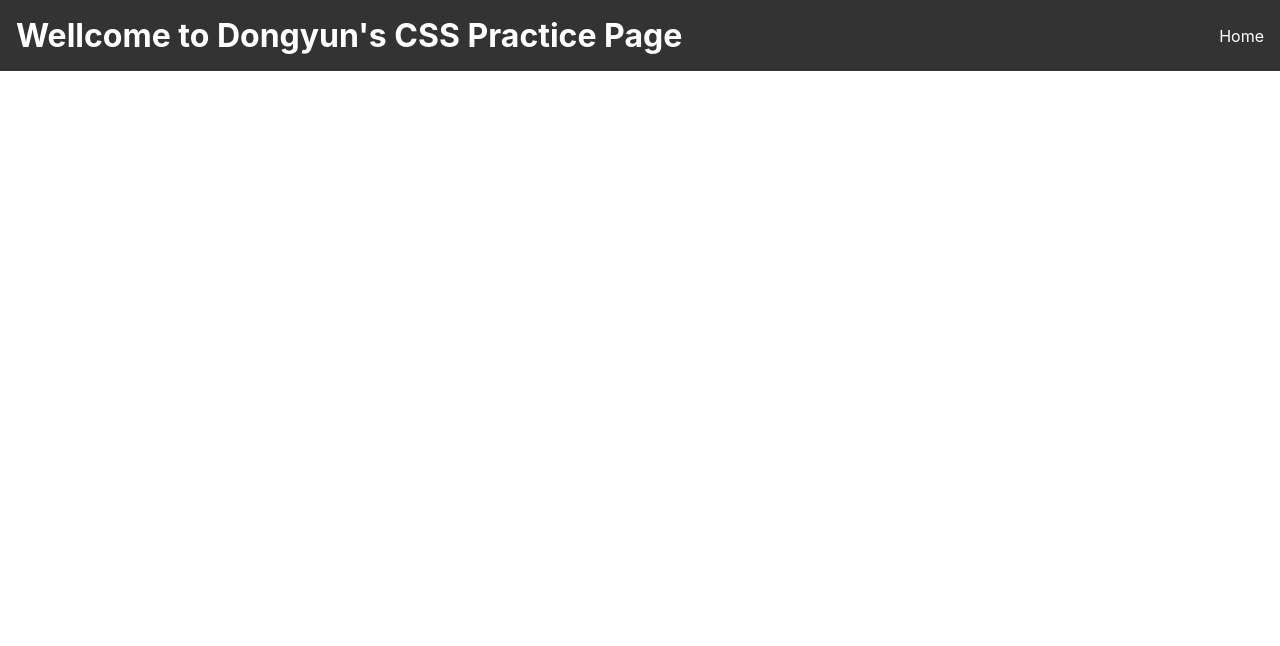
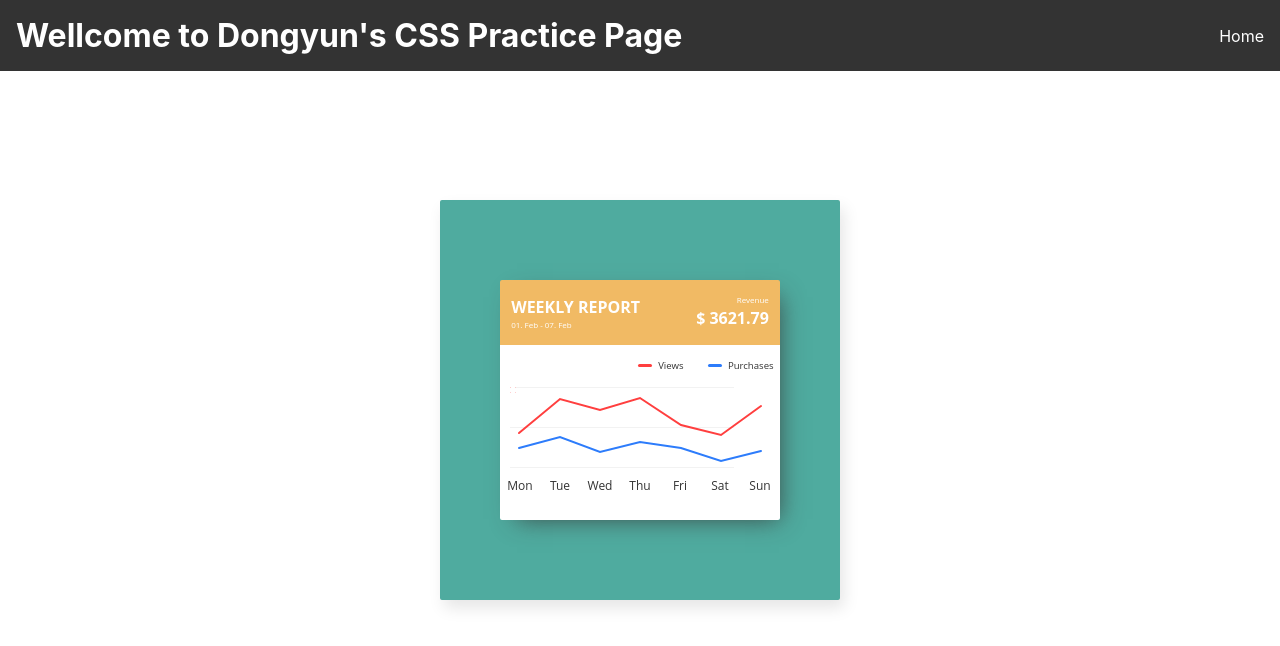
Before and after one commit to dongyunkim96/CSS-Experience, a React (Create React App) app in the folder my-app/: page /5 in a window 1280 px wide. Shown: the top 646 px of the page. Built offline with nearby package versions, Linux system fonts and the light colour scheme.

Commit message:
day 5 done

```diff
--- a/my-app/src/App.js
+++ b/my-app/src/App.js
@@ -7,6 +7,7 @@ import Page1 from './pages/1/Page1';
 import Page2 from './pages/2/Page2';
 import Page3 from './pages/3/Page3';
 import Page4 from './pages/4/Page4';
+import Page5 from './pages/5/Page5';
 
 function App() {
   return (
@@ -18,6 +19,7 @@ function App() {
         <Route path='/2' element={<Page2 />} />
         <Route path='/3' element={<Page3 />} />
         <Route path='/4' element={<Page4 />} />
+        <Route path='/5' element={<Page5 />} />
       </Routes>
     </AppContainer>
   );
--- /dev/null
+++ b/my-app/src/pages/5/Page5.js
@@ -0,0 +1,131 @@
+import React from 'react';
+
+import {
+  Days,
+  Day,
+  Frame,
+  Center,
+  Card,
+  CardHeader,
+  Date,
+  Svg,
+  Polyline,
+  BluePoint,
+  Tooltip,
+  Line,
+  Statistic,
+  Hint,
+  RedBar,
+  RedPoint,
+  Hints,
+  CardBody,
+  Revenue,
+  BlueBar,
+  RedData,
+  BlueData
+} from './Page5.styled';
+
+const Page5 = () => {
+    return (
+      <Frame>
+        <Center>
+          <Card>
+            <CardHeader>
+              <Date>
+                <h2>WEEKLY REPORT</h2>
+                <p>01. Feb - 07. Feb</p>
+              </Date>
+              <Revenue>
+                <p>Revenue</p>
+                <h2>$ 3621.79</h2>
+              </Revenue>
+            </CardHeader>
+            <CardBody>
+              <Hints>
+                <Hint>
+                  <RedBar />
+                  Views
+                </Hint>
+                <Hint>
+                  <BlueBar />
+                  Purchases
+                </Hint>
+              </Hints>
+              <Statistic>
+                <Line className="line-1" />
+                <Line className="line-2" />
+                <Line className="line-3" />
+                <RedData>
+                  <Svg>
+                    <Polyline points="9,46 50,12 90,23 130,11 171,38 211,48 251,19"></Polyline>
+                  </Svg>
+                  <div className="points">
+                    <RedPoint className="point-1">
+                      <Tooltip>458</Tooltip>
+                    </RedPoint>
+                    <RedPoint className="point-2">
+                      <Tooltip>812</Tooltip>
+                    </RedPoint>
+                    <RedPoint className="point-3">
+                      <Tooltip>746</Tooltip>
+                    </RedPoint>
+                    <RedPoint className="point-4">
+                      <Tooltip>877</Tooltip>
+                    </RedPoint>
+                    <RedPoint className="point-5">
+                      <Tooltip>517</Tooltip>
+                    </RedPoint>
+                    <RedPoint className="point-6">
+                      <Tooltip>434</Tooltip>
+                    </RedPoint>
+                    <RedPoint className="point-7">
+                      <Tooltip>458</Tooltip>
+                    </RedPoint>
+                  </div>
+                </RedData>
+                <BlueData>
+                  <Svg>
+                    <Polyline points="9,61 50,50 90,65 130,55 171,61 211,74 251,64"></Polyline>
+                  </Svg>
+                  <div className="points">
+                    <BluePoint className="point-1">
+                      <Tooltip>26</Tooltip>
+                    </BluePoint>
+                    <BluePoint className="point-2">
+                      <Tooltip>41</Tooltip>
+                    </BluePoint>
+                    <BluePoint className="point-3">
+                      <Tooltip>22</Tooltip>
+                    </BluePoint>
+                    <BluePoint className="point-4">
+                      <Tooltip>36</Tooltip>
+                    </BluePoint>
+                    <BluePoint className="point-5">
+                      <Tooltip>25</Tooltip>
+                    </BluePoint>
+                    <BluePoint className="point-6">
+                      <Tooltip>13</Tooltip>
+                    </BluePoint>
+                    <BluePoint className="point-7">
+                      <Tooltip>20</Tooltip>
+                    </BluePoint>
+                  </div>
+                </BlueData>
+              </Statistic>
+              <Days>
+                <Day>Mon</Day>
+                <Day>Tue</Day>
+                <Day>Wed</Day>
+                <Day>Thu</Day>
+                <Day>Fri</Day>
+                <Day>Sat</Day>
+                <Day>Sun</Day>
+              </Days>
+            </CardBody>
+          </Card>
+        </Center>
+      </Frame>
+    );
+  };
+
+  export default Page5;
--- /dev/null
+++ b/my-app/src/pages/5/Page5.styled.js
@@ -0,0 +1,231 @@
+import styled from 'styled-components';
+
+// Define styled components
+export const Frame = styled.div`
+  position: absolute;
+  top: 50%;
+  left: 50%;
+  width: 400px;
+  height: 400px;
+  margin-top: -200px;
+  margin-left: -200px;
+  border-radius: 2px;
+  box-shadow: 4px 8px 16px 0 rgba(0, 0, 0, 0.1);
+  overflow: hidden;
+  background: #4fab9f;
+  color: #333;
+  font-family: "Open Sans", Helvetica, sans-serif;
+  -webkit-font-smoothing: antialiased;
+  -moz-osx-font-smoothing: grayscale;
+`;
+
+export const Center = styled.div`
+  position: absolute;
+  top: 50%;
+  left: 50%;
+  transform: translate(-50%, -50%);
+`;
+
+export const Card = styled.div`
+  width: 280px;
+  height: 240px;
+  overflow: hidden;
+  border-radius: 2px;
+  box-shadow: 8px 8px 23px -9px rgba(57, 57, 57, 0.86);
+`;
+
+export const CardHeader = styled.div`
+  height: 65px;
+  background: #F1BA64;
+  display: flex;
+  justify-content: space-between;
+  align-items: center;
+  line-height: 0.4;
+  padding: 0 0.7rem;
+`;
+
+export const Date = styled.div`
+  color: #fff;
+  font-size: .5rem;
+  >h2 {
+    font-size: 1rem;
+  }
+`;
+
+export const Revenue = styled.div`
+  text-align: end;
+  color: #fff;
+  font-size: .5rem;
+  >h2 {
+    font-size: 1rem;
+  }
+`;
+
+export const CardBody = styled.div`
+  height: 300px;
+  background: #fff;
+`;
+
+export const Hints = styled.legend`
+  text-align: end;
+  padding: 0.9rem 0.4rem;
+  display: flex;
+  justify-content: right;
+  gap: 1.5rem;
+`;
+
+export const Hint = styled.span`
+  font-size: 0.6rem;
+  display: flex;
+  align-items: center;
+  gap: 0.4rem;
+`;
+
+export const Bar = styled.div`
+  width: 14px;
+  height: 3px;
+  border-radius: 2px;
+`;
+
+export const BlueBar = styled(Bar)`
+  background: #2d7cfb;
+`;
+
+export const RedBar = styled(Bar)`
+  background: #ff3f3f;
+`;
+
+export const Statistic = styled.div`
+  position: relative;
+  height: 81px;
+  width: 80%;
+  margin: 0 auto;
+  margin-left: 10px;
+  margin-bottom: 0.6rem;
+`;
+
+export const Line = styled.div`
+  position: absolute;
+  left: 0;
+  right: 0;
+  height: 1px;
+  background: #f2f2f2;
+  top: 0;
+
+  &.line-2 {
+    top: 40px;
+  }
+
+  &.line-3 {
+    top: 80px;
+    bottom: 0;
+  }
+`;
+
+export const Svg = styled.svg`
+  position: absolute;
+  top: 0;
+  left: 0;
+  right: 0;
+  bottom: 0;
+`;
+
+export const Polyline = styled.polyline`
+  fill: none;
+  stroke-width: 2;
+  stroke-linecap: round;
+`;
+
+export const Data = styled.div`
+  position: relative;
+
+  svg {
+    position: absolute;
+    top: 0;
+    left: 0;
+    right: 0;
+    bottom: 0;
+  }
+
+  polyline {
+    fill: none;
+    stroke-width: 2;
+    stroke-linecap: round;
+  }
+`;
+
+export const RedData = styled(Data)`
+  polyline {
+    stroke: #ff3f3f;
+  }
+`;
+
+export const BlueData = styled(Data)`
+  polyline {
+    stroke: #2d7cfb;
+  }
+`;
+
+export const Tooltip = styled.div`
+  position: absolute;
+  bottom: 13px;
+  left: 50%;
+  transform: translate3d(-50%, 10px, 0);
+  font-weight: 600;
+  font-size: 11px;
+  line-height: 11px;
+  color: #fff;
+  padding: 8px 6px;
+  border-radius: 3px;
+  visibility: hidden;
+  opacity: 0;
+  transition: transform 0.4s ease-out 0s, opacity 0.4s ease-out 0s;
+
+  &:after {
+    position: absolute;
+    display: block;
+    content: "";
+    height: 6px;
+    width: 6px;
+    left: 50%;
+    margin-left: -3px;
+    bottom: -3px;
+    transform: rotate(45deg);
+  }
+`;
+
+export const Point = styled.div`
+  position: absolute;
+  width: 6px;
+  height: 6px;
+  border-radius: 3px;
+  cursor: pointer;
+  z-index: 10;
+
+  &:hover ${Tooltip} {
+    visibility: visible;
+    opacity: 1;
+    transform: translate3d(-50%, 0, 0);
+  }
+`;
+
+export const RedPoint = styled(Point)`
+  background: #ff3f3f;
+`;
+
+export const BluePoint = styled(Point)`
+  background: #fff;
+`;
+
+export const Days = styled.div`
+  width: 280px;
+  margin: 0 auto;
+  font-size: 12px;
+`;
+
+export const Day = styled.span`
+  display: block;
+  float: left;
+  width: 14.2857142857%;
+  text-align: center;
+`;
```
